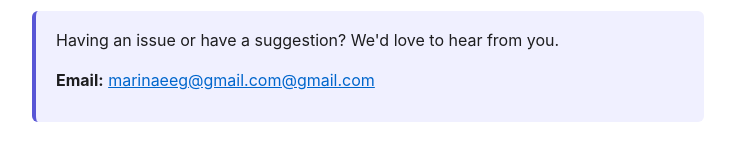
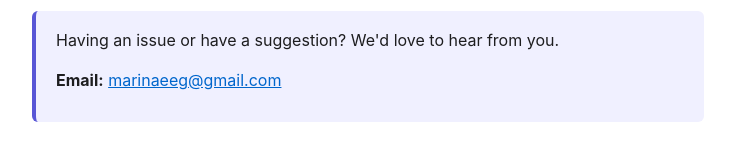
Before and after one commit to marynapavliuchenko/periodtracker-site, a plain HTML site: page index.html in a window 1280 px wide. Shown: the part 1435-1585 px from the top of the page, without its empty margins (272-1007 px from the left). Drawn offline with Linux system fonts and the light colour scheme.

Commit message:
Update index.html

```diff
--- a/index.html
+++ b/index.html
@@ -95,7 +95,7 @@
 
 <div class="contact-box">
     <p>Having an issue or have a suggestion? We'd love to hear from you.</p>
-    <p><strong>Email:</strong> <a href="mailto:marinaeeg@gmail.com">marinaeeg@gmail.com@gmail.com</a></p>
+    <p><strong>Email:</strong> <a href="mailto:marinaeeg@gmail.com">marinaeeg@gmail.com</a></p>
 </div>
 
 <p>We typically respond within 48 hours.</p>
```
